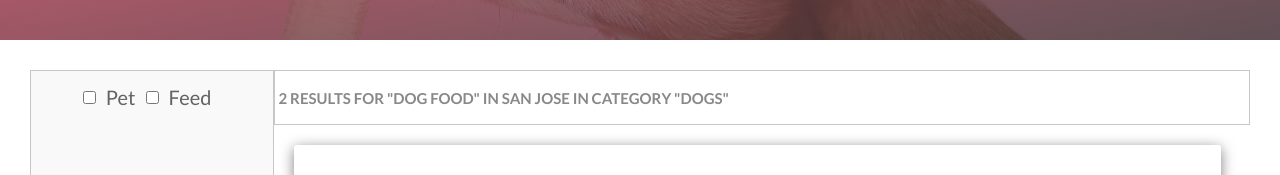
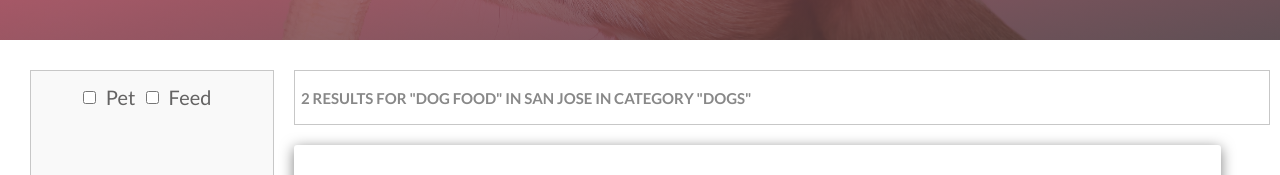
Before and after one commit to menyagah/Html-capstone, a plain HTML site: page pages/results.html in a window 1280 px wide. Shown: the part 243-418 px from the top of the page. Drawn offline with nearby package versions, Linux system fonts and the light colour scheme.

Commit message:
Add distance between the container bars

```diff
--- a/css/style.css
+++ b/css/style.css
@@ -538,6 +538,7 @@ body {
   padding-left: 0.3em;
   text-transform: uppercase;
   color: #888;
+  padding-left: 1.8em;
   font-size: 1.5rem;
   line-height: 2;
 }
@@ -625,6 +626,10 @@ body {
 .card-heading--bar-1 {
   border: #383838 solid 0.5px;
   width: 60%;
+}
+
+.card-heading--bar-result {
+  margin-left: 2rem;
 }
 
 .card-heading--left {
```
